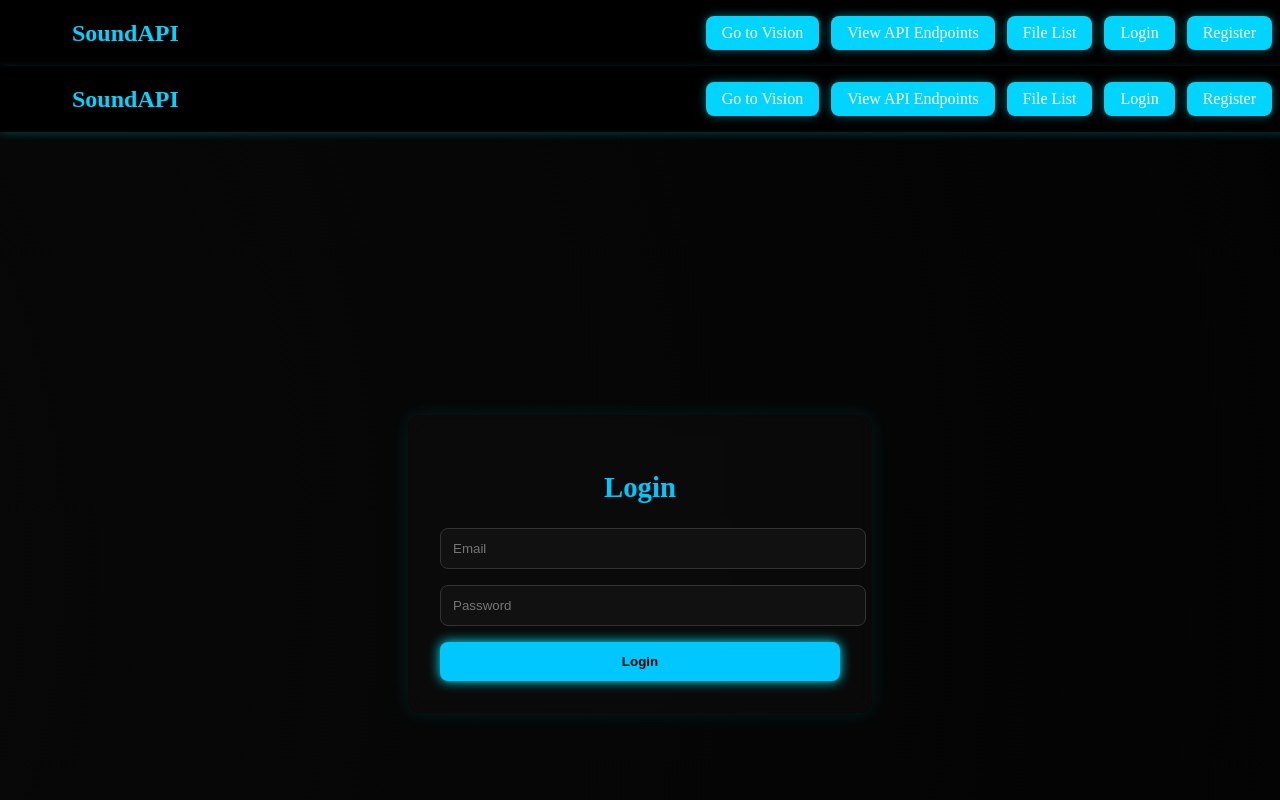
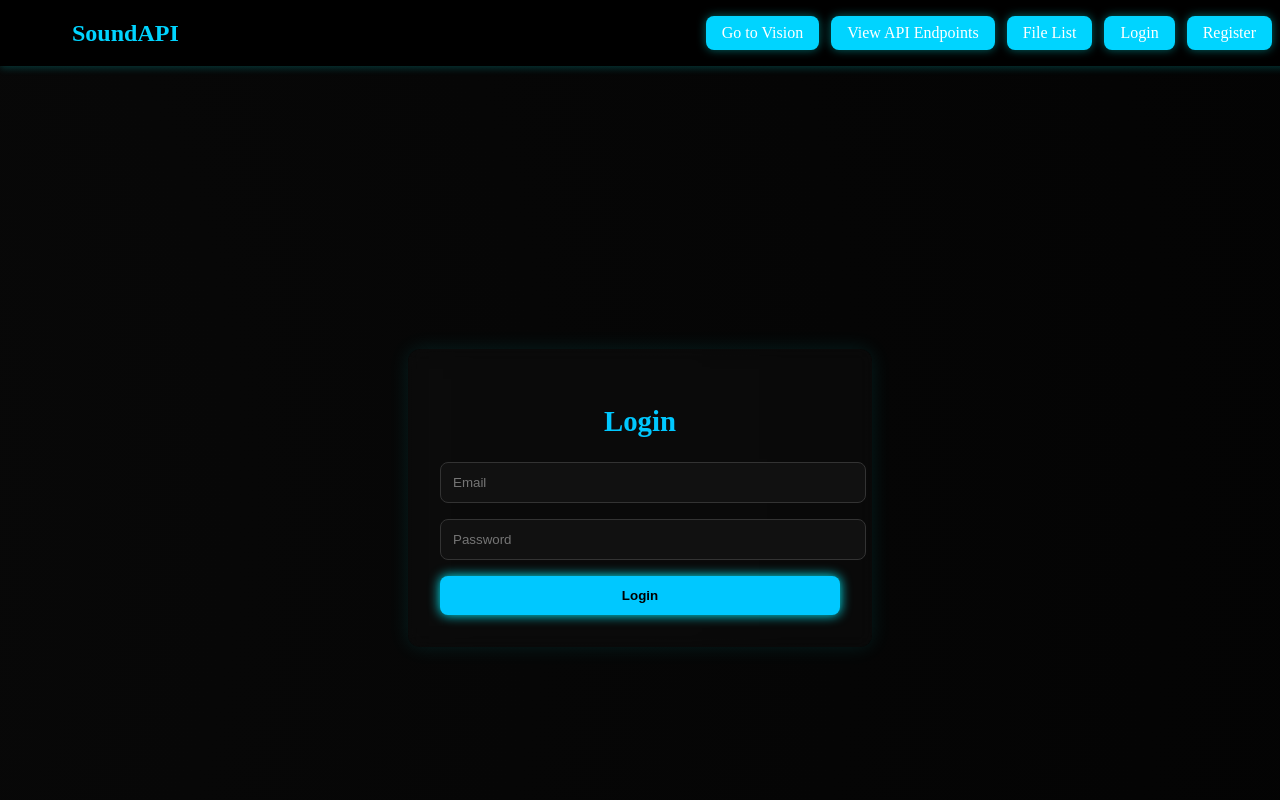
Before and after one commit to ShadowB0X/Deployed-VSC-for-Shadowbox.dk, a React (Vite) app: page /login in a window 1280 px wide. Shown: the top 800 px of the page. Built offline with nearby package versions, Linux system fonts and the light colour scheme.

Commit message:
bug fixes

```diff
--- a/src/pages/LoginPage.jsx
+++ b/src/pages/LoginPage.jsx
@@ -1,7 +1,6 @@
 import { useState } from 'react';
 import { Navigate } from 'react-router-dom';
 import styles from '../components/AuthForm.module.css';
-import Navbar from './Navbar';
 
 export default function LoginPage({ onLogin }) {
   const [email, setEmail] = useState('');
@@ -30,7 +29,7 @@ export default function LoginPage({ onLogin }) {
 
   return (
     <div>
-      <Navbar />
+
       <div className={styles.authContainer}>
         <form onSubmit={handleSubmit} className={styles.formBox}>
           <h2>Login</h2>
```
